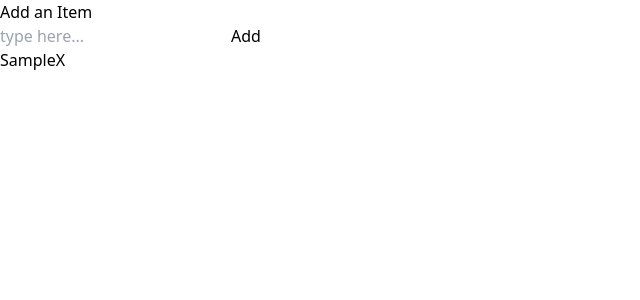
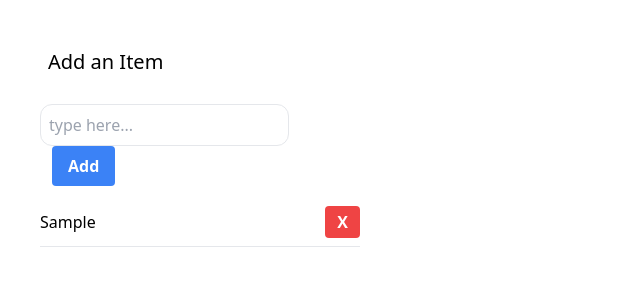
Before and after one commit to roma-marshall/vigilant-octo-journey, a React (Create React App) app: page / in a window 1280 px wide. Both pictures are taken after typing "Sample" into the empty fields and a click on the button "Add". Shown: the top 300 px of the page, without its empty margins (0-640 px from the left). Built offline with nearby package versions, Linux system fonts and the light colour scheme; the HTML template or start-up script is replaced by a standard one.

Commit message:
tailwind styling

```diff
--- a/src/App.js
+++ b/src/App.js
@@ -49,34 +49,42 @@ class App extends Component {
     render() {
         return (
             <div className={App}>
-                <div>
-                    Add an Item
-                    <br/>
-                    <input type="text"
+                <div className="flex items-center justify-between w-1/2 border-gray-900/20">
+                    <div className="flex flex-col w-1/2 m-10">
+                    <span className="text-xl mb-5 p-2">Add an Item</span>
+                        <div className="">
+                            <input
+                                className="border p-2 rounded-xl"
+                                type="text"
                                 placeholder="type here..."
                                 value={this.state.newItem}
                                 onChange={e => this.updateInput("newItem", e.target.value)}
                             />
                             <button
+                                className="font-bold ml-3 py-2 px-4 rounded bg-blue-500 text-white hover:bg-blue-700"
                                 onClick={() => this.addItem()}
                             >
                                 Add
                             </button>
-                    <br/>
-                    <ul>
+                        </div>
+                        <div className="mt-5">
                             {this.state.list.map(item => {
                                 return (
-                                <li key={item.id}>
-                                    {item.value}
+                                    <div
+                                        className="flex justify-between border-b color-gray-900/20 mb-2 pb-2"
+                                        key={item.id}>
+                                        <span className="mr-10 pt-1"> {item.value}</span>
                                         <button
+                                            className="font-bold py-1 px-3 rounded bg-red-500 text-white hover:bg-red-700"
                                             onClick={() => this.deleteItem(item.id)}
                                         >
                                             X
                                         </button>
-                                </li>
+                                    </div>
                                 )
                             })}
-                    </ul>
+                        </div>
+                    </div>
                 </div>
             </div>
         );
```
Lines whose indentation alone changed are shown as unchanged.
